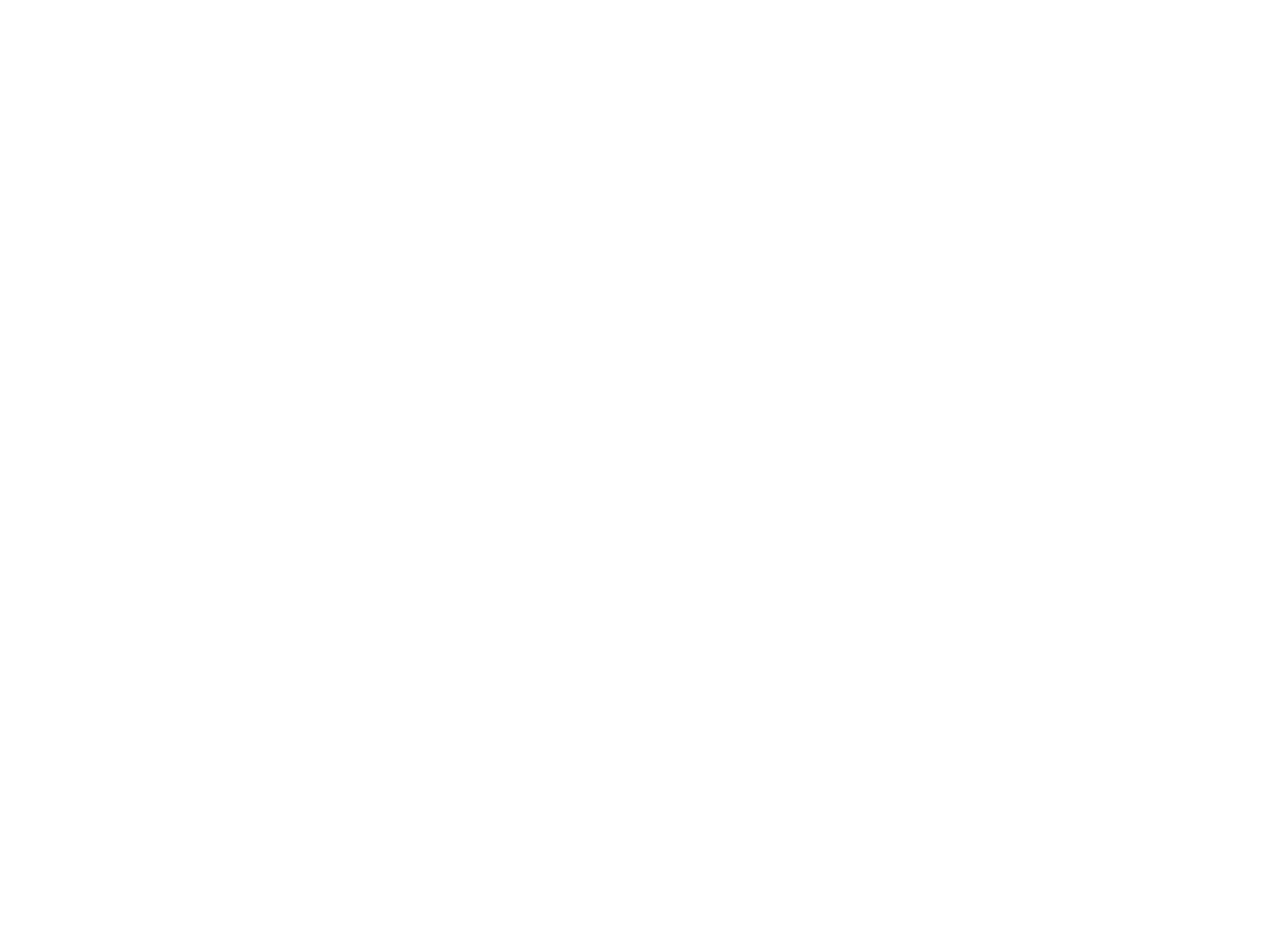
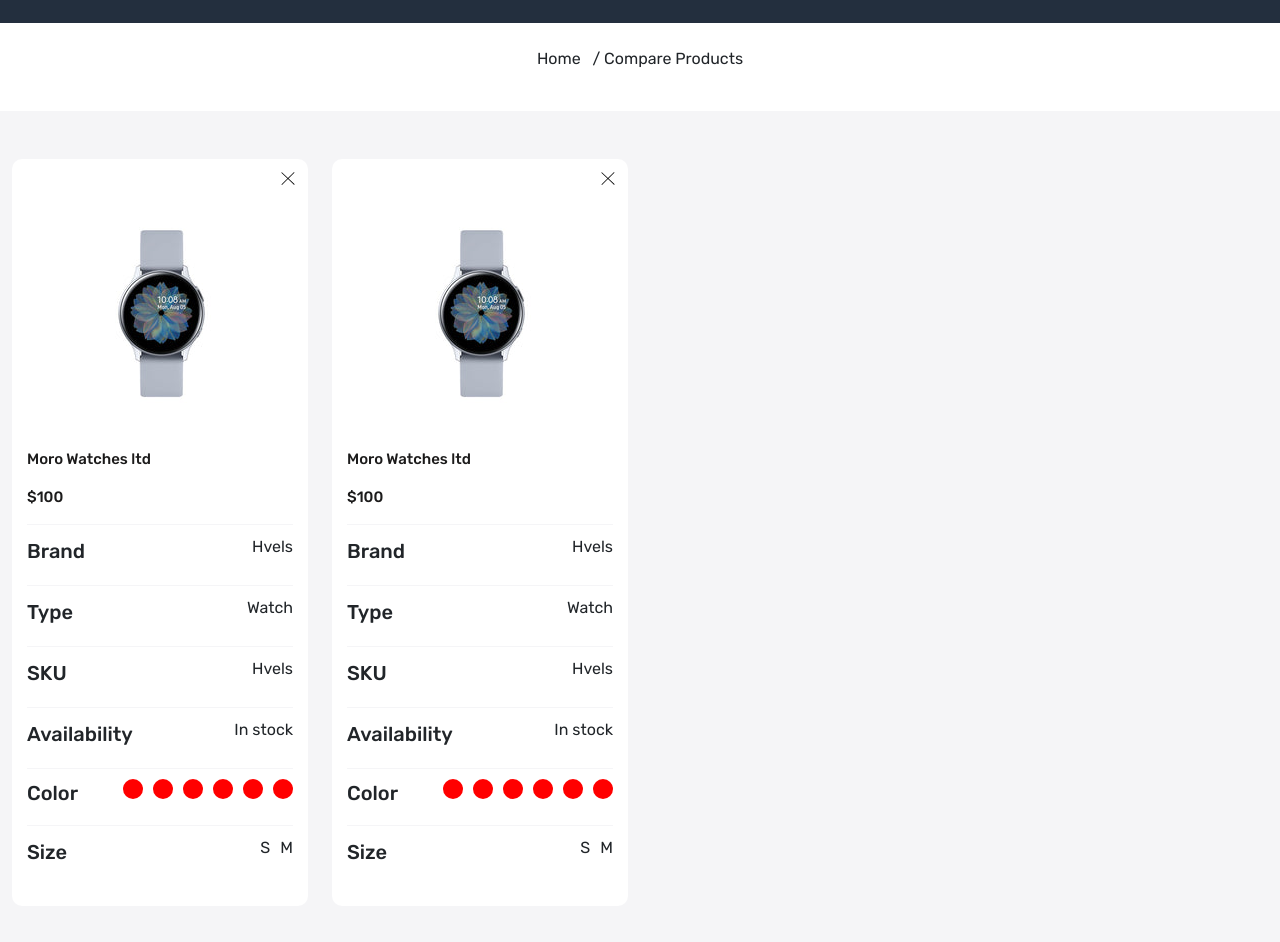
Before and after one commit to Geoffy1/ecommerce-reactjs-23, a React (Create React App) app: page /compare-product in a window 1280 px wide. Before the commit this address had no page. Shown: the part 230-1172 px from the top of the page. Before the commit the page ends 800 px from the top, so only its background shows below. Built offline with nearby package versions, Linux system fonts and the light colour scheme.

Commit message:
added wishlist & compareproducts pages

```diff
--- a/src/App.css
+++ b/src/App.css
@@ -510,3 +510,37 @@
 
 
 /* contact page ends here*/
+
+/* compare page */
+.compare-product-card{
+  padding: 20px 15px;
+  background-color: white;
+  border-radius: 10px;
+}
+.compare-product-card .cross , .wishlist-card .cross {
+  top: 10px;
+  right: 10px;
+  width: 20px;
+  cursor: pointer;
+  padding: 3px;
+}
+.compare-product-details h5.title, .wishlist-card h5.title {
+  font-size: 15px;
+  line-height: 22px;
+  font-weight: 500;
+  color: var(--color-1c1b1b);
+}
+.compare-product-details h6.price , .wishlist-card h6.price {
+  font-size: 15px;
+  line-height: 22px;
+  font-weight: 500;
+  color: var(--color-1c1b1b);
+}
+.compare-product-card .product-detail{
+  display: flex;
+  justify-content: space-between;
+  align-items: center;
+  padding: 10px 0px;
+  border-top: 1px solid var(--color-f5f5f7);
+}
+/*compare page ends here*/
--- a/src/App.js
+++ b/src/App.js
@@ -6,7 +6,10 @@
 import Layout from './components/Layout';
 import About from './pages/About';
 import OurStore from './pages/OurStore';
+import  CompareProduct from './pages/CompareProduct';
 import Blog from './pages/Blog';
+import Wishlist from './pages/Wishlist';
+
 
 function App() {
   return (
@@ -21,6 +24,9 @@
           <Route path="contact" element={<Contact />} />
           <Route path="store" element={<OurStore />} />
           <Route path="blogs" element={<Blog />} />
+          <Route path="compare-product" element={<CompareProduct />} />
+          <Route path="Wishlist" element={<Wishlist />} />
+
         </Route>
 
        </Routes>
--- /dev/null
+++ b/src/components/Color.js
@@ -0,0 +1,19 @@
+import React from 'react'
+
+const color = () => {
+  return (
+    <>
+      <ul className='colors'>
+                        <li></li>
+                        <li></li>
+                        <li></li>
+                        <li></li>
+                        <li></li>
+                        <li></li>
+
+                      </ul>
+    </>
+  )
+}
+
+export default color
--- a/src/components/Header.js
+++ b/src/components/Header.js
@@ -33,25 +33,25 @@
           <div className='col-5'>
             <div className='header-upper-links d-flex align-items-center justify-content-between'>
               <div>
-                <Link className='d-flex align-items-center gap-10 text-white'>
+                <Link to='/compare-product' className='d-flex align-items-center gap-10 text-white'>
                   <img src='images/compare.svg' alt='compare' />
                   <p className='mb-0'>Compare <br /> Products</p>
                 </Link>
               </div>
               <div>
-                <Link className='d-flex align-items-center gap-10 text-white'>
+                <Link to='/wishlist' className='d-flex align-items-center gap-10 text-white'>
                   <img src='images/wishlist.svg' alt='wishlist' />
                   <p className='mb-0'>Favourite <br /> Wishlist</p>
                 </Link>
               </div>
               <div>
-                <Link className='d-flex align-items-center gap-10 text-white'>
+                <Link to='/login' className='d-flex align-items-center gap-10 text-white'>
                   <img src='images/user.svg' alt='User' />
                   <p className='mb-0'>Login <br /> My Account</p>
                 </Link>
               </div>
               <div>
-                <Link className='d-flex align-items-center gap-10 text-white'>
+                <Link to='/cart' className='d-flex align-items-center gap-10 text-white'>
                   <img src='images/cart.svg' alt='Cart' />
                   <div className='d-flex flex-column'>
                     <span className='badge bg-white text-dark'>0</span>
@@ -90,6 +90,7 @@
                   <NavLink to="/store">Our Store</NavLink>
                   <NavLink to="/blogs">Blogs</NavLink>
                   <NavLink to="/contact">Contact</NavLink>
+
                 </div>
               </div>
             </div>
--- /dev/null
+++ b/src/pages/CompareProduct.js
@@ -0,0 +1,106 @@
+import React from 'react'
+import Meta from '../components/Meta'
+import BreadCrumb from '../components/BreadCrumb'
+import Color from '../components/Color'
+
+
+const CompareProduct = () => {
+  return (
+    <>
+
+      <Meta title={"Compare Products"} />
+      <BreadCrumb title='Compare Products' />
+      <div className="compare-product-wrapper py-5 home-wrapper-2">
+        <div className="container-xxl">
+            <div className="row">
+                <div className="col-3">
+                    <div className="compare-product-card position-relative">
+                        <img src="images/cross.svg" alt="cross" className='position-absolute img-fluid cross'/>
+                        <div className="product-card-image">
+                            <img src="images/watch.jpg" alt="watch" />
+                        </div>
+                        <div className="compare-product-details">
+                            <h5 className="title">Moro Watches ltd</h5>
+                            <h6 className="price mt-3 mb-3">$100</h6>
+                            <div>
+                                <div className="product-detail">
+                                    <h5>Brand</h5>
+                                    <p>Hvels</p>
+                                </div>
+                                <div className="product-detail">
+                                    <h5>Type</h5>
+                                    <p>Watch</p>
+                                </div>
+                                <div className="product-detail">
+                                    <h5>SKU</h5>
+                                    <p>Hvels</p>
+                                </div>
+                                <div className="product-detail">
+                                    <h5>Availability</h5>
+                                    <p>In stock</p>
+                                </div>
+                                <div className="product-detail">
+                                    <h5>Color</h5>
+                                    <Color />
+                                </div>
+                                <div className="product-detail">
+                                    <h5>Size</h5>
+                                    <div className="d-flex gap-10">
+                                        <p>S</p>
+                                        <p>M</p>
+                                    </div>
+                                </div>
+                            </div>
+                        </div>
+                    </div>
+                </div>
+                <div className="col-3">
+                    <div className="compare-product-card position-relative">
+                        <img src="images/cross.svg" alt="cross" className='position-absolute img-fluid cross'/>
+                        <div className="product-card-image">
+                            <img src="images/watch.jpg" alt="watch" />
+                        </div>
+                        <div className="compare-product-details">
+                            <h5 className="title">Moro Watches ltd</h5>
+                            <h6 className="price mt-3 mb-3">$100</h6>
+                            <div>
+                                <div className="product-detail">
+                                    <h5>Brand</h5>
+                                    <p>Hvels</p>
+                                </div>
+                                <div className="product-detail">
+                                    <h5>Type</h5>
+                                    <p>Watch</p>
+                                </div>
+                                <div className="product-detail">
+                                    <h5>SKU</h5>
+                                    <p>Hvels</p>
+                                </div>
+                                <div className="product-detail">
+                                    <h5>Availability</h5>
+                                    <p>In stock</p>
+                                </div>
+                                <div className="product-detail">
+                                    <h5>Color</h5>
+                                    <Color />
+                                </div>
+                                <div className="product-detail">
+                                    <h5>Size</h5>
+                                    <div className="d-flex gap-10">
+                                        <p>S</p>
+                                        <p>M</p>
+                                    </div>
+                                </div>
+                            </div>
+                        </div>
+                    </div>
+                </div>
+            </div>
+        </div>
+      </div>
+
+    </>
+  )
+}
+
+export default CompareProduct
--- a/src/pages/OurStore.js
+++ b/src/pages/OurStore.js
@@ -3,6 +3,7 @@
 import ReactStars from "react-rating-stars-component";
 import Meta from '../components/Meta'
 import ProductCard from "../components/ProductCard"
+import Color from '../components/Color';
 
 const OurStore = () => {
   const [grid, setGrid] = useState(4);
@@ -61,20 +62,7 @@
                   <h5 className="sub-title">Colors</h5>
                   <div>
                     <div>
-                      <ul className='colors'>
-                        <li></li>
-                        <li></li>
-                        <li></li>
-                        <li></li>
-                        <li></li>
-                        <li></li>
-                        <li></li>
-                        <li></li>
-                        <li></li>
-                        <li></li>
-                        <li></li>
-                        <li></li>
-                      </ul>
+                      <Color />
                     </div>
                   </div>
                   <h5 className="sub-title">Size</h5>
--- /dev/null
+++ b/src/pages/Wishlist.js
@@ -0,0 +1,56 @@
+import React from 'react'
+import Meta from '../components/Meta'
+import BreadCrumb from '../components/BreadCrumb'
+
+const Wishlist = () => {
+  return (
+    <>
+      <Meta title={"Wishlist"} />
+      <BreadCrumb title='Wishlist' />
+      <div className="wishlist-wrapper home-wrapper-2 py-5">
+        <div className="container-xxl">
+            <div className="row">
+                <div className="col-3">
+                    <div className="wishlist-card position-relative">
+                    <img src="images/cross.svg" alt="cross" className='position-absolute img-fluid cross'/>
+                        <div className="wishlist-card-image">
+                            <img src="images/watch.jpg" className='image-fluid w-100' alt="watch" />
+                        </div>
+                        <div className=' px-2 py-3'>
+                        <h5 className="title">More Watches wifi 2.0</h5>
+                        <h6 className="price">$ 100</h6>
+                        </div>
+                    </div>
+                </div>
+                <div className="col-3">
+                    <div className="wishlist-card position-relative">
+                    <img src="images/cross.svg" alt="cross" className='position-absolute img-fluid cross'/>
+                        <div className="wishlist-card-image">
+                            <img src="images/watch.jpg" className='image-fluid w-100' alt="watch" />
+                        </div>
+                        <div className=' px-2 py-3'>
+                        <h5 className="title">More Watches wifi 2.0</h5>
+                        <h6 className="price">$ 100</h6>
+                        </div>
+                    </div>
+                </div>
+                <div className="col-3">
+                    <div className="wishlist-card position-relative">
+                    <img src="images/cross.svg" alt="cross" className='position-absolute img-fluid cross'/>
+                        <div className="wishlist-card-image">
+                            <img src="images/watch.jpg" className='image-fluid w-100' alt="watch" />
+                        </div>
+                        <div className=' px-2 py-3'>
+                        <h5 className="title">More Watches wifi 2.0</h5>
+                        <h6 className="price">$ 100</h6>
+                        </div>
+                    </div>
+                </div>
+            </div>
+        </div>
+      </div>
+    </>
+  )
+}
+
+export default Wishlist
```
